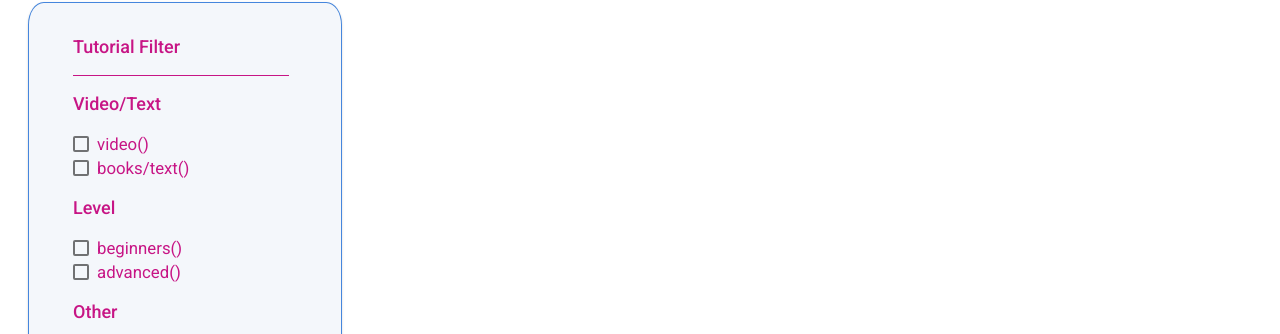
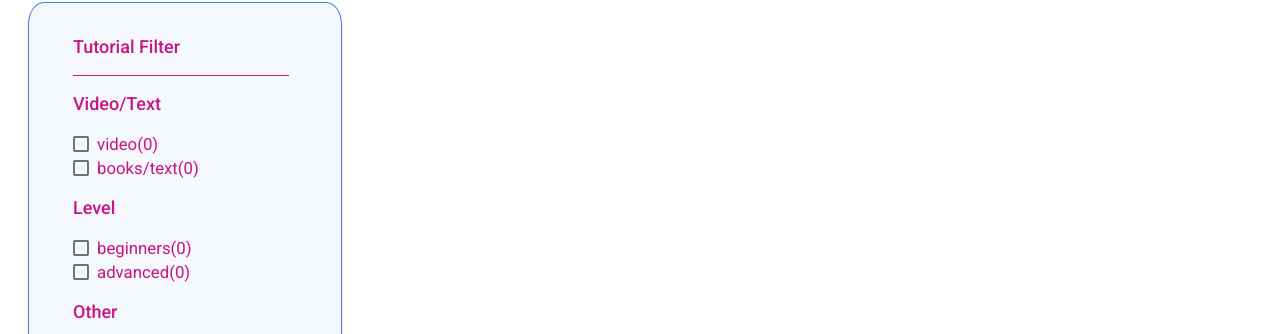
Before and after one commit to yarinr/resourcing-client, an Angular app: page /totorail/Ansible in a window 1280 px wide. Shown: the part 158-492 px from the top of the page. Built offline with nearby package versions, Linux system fonts and the light colour scheme.

Commit message:
fixed initial values

```diff
--- a/src/app/shared/components/tutorials-page/tutorials-page.component.ts
+++ b/src/app/shared/components/tutorials-page/tutorials-page.component.ts
@@ -2,6 +2,7 @@ import { Component, OnInit, ChangeDetectionStrategy } from '@angular/core';
 import { ActivatedRoute } from '@angular/router';
 import { map, flatMap, reduce, tap } from 'rxjs/operators';
 import { DataService } from 'src/app/core/services/data/data.service';
+import { Key } from 'protractor';
 
 @Component({
   selector: 'app-tutorials-page',
@@ -31,7 +32,8 @@ export class TutorialsPageComponent implements OnInit {
   );
   tagsCount$ = this.tutorials$.pipe(
     map(tutorials =>
-      tutorials.reduce((acc, tutorial) => {
+      tutorials.reduce(
+        (acc, tutorial) => {
           tutorial.tags.forEach(tag => {
             if (acc.has(tag)) {
               acc.set(tag, acc.get(tag) + 1);
@@ -40,7 +42,14 @@ export class TutorialsPageComponent implements OnInit {
             }
           });
           return acc;
-      }, new Map<string, number>())
+        },
+        new Map<string, number>([
+          ['book', 0],
+          ['video', 0],
+          ['beginners', 0],
+          ['advanced', 0]
+        ])
+      )
     )
   );
   otherTagsCount$ = this.tagsCount$.pipe(
```
Lines whose indentation alone changed are shown as unchanged.
